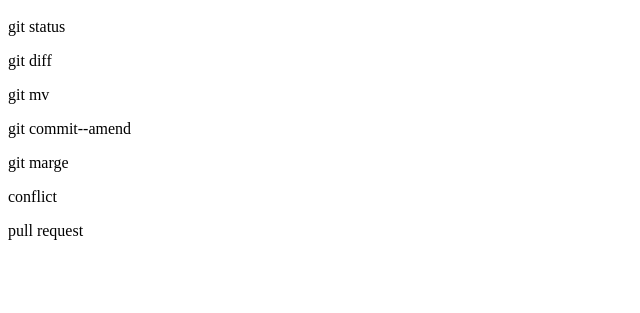
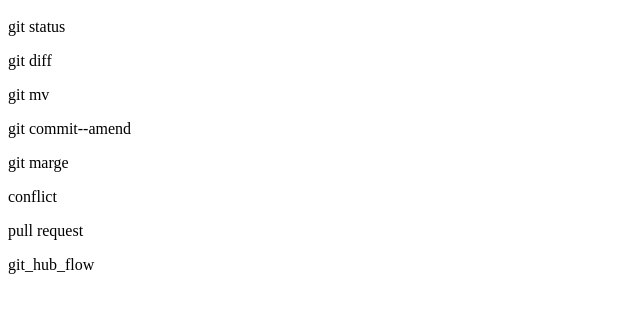
Before and after one commit to hiroshi0828/udemy_git, a plain HTML site: page index.html in a window 1280 px wide. Shown: the part 57-370 px from the top of the page, without its empty margins (0-640 px from the left). Drawn offline with Linux system fonts and the light colour scheme.

Commit message:
github_flowを追記

```diff
--- a/index.html
+++ b/index.html
@@ -6,3 +6,4 @@
 <p>git marge</p>
 <p>conflict</p>
 <p>pull request</p>
+<p>git_hub_flow</p>
```
